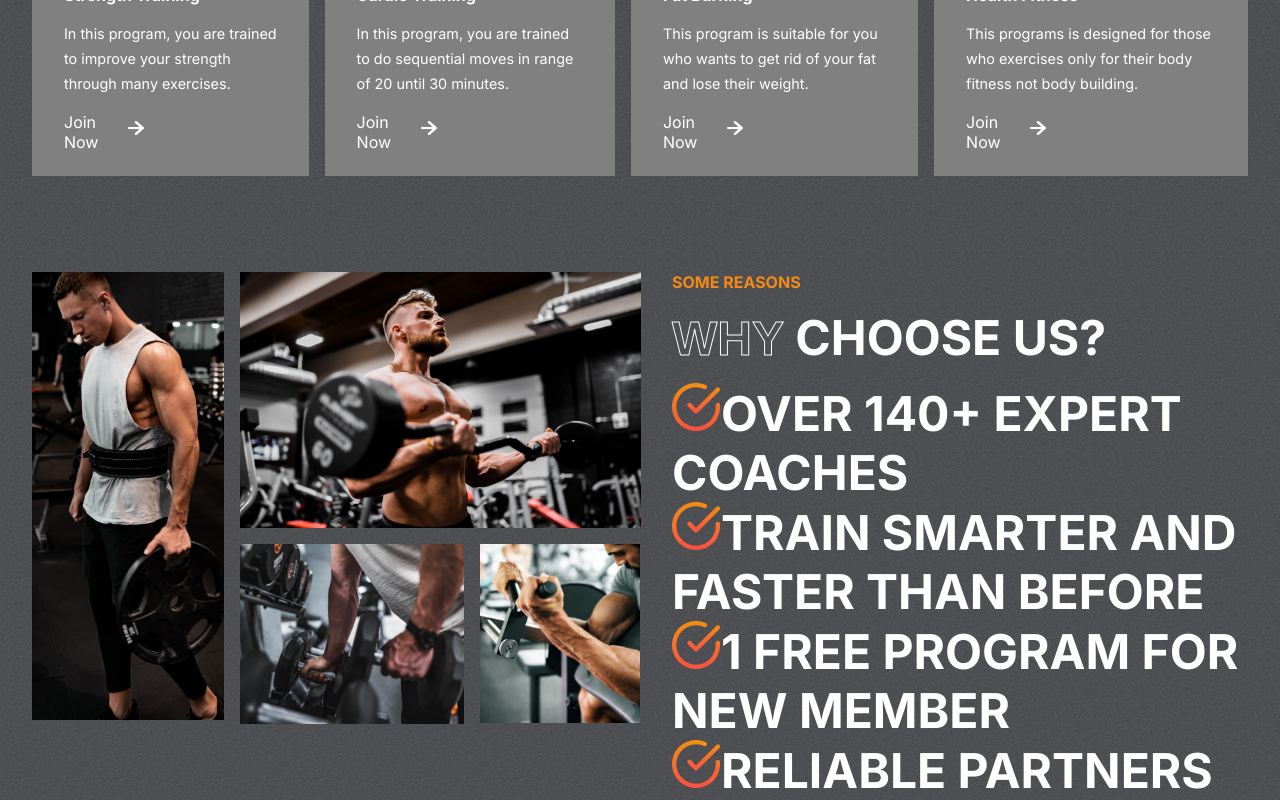
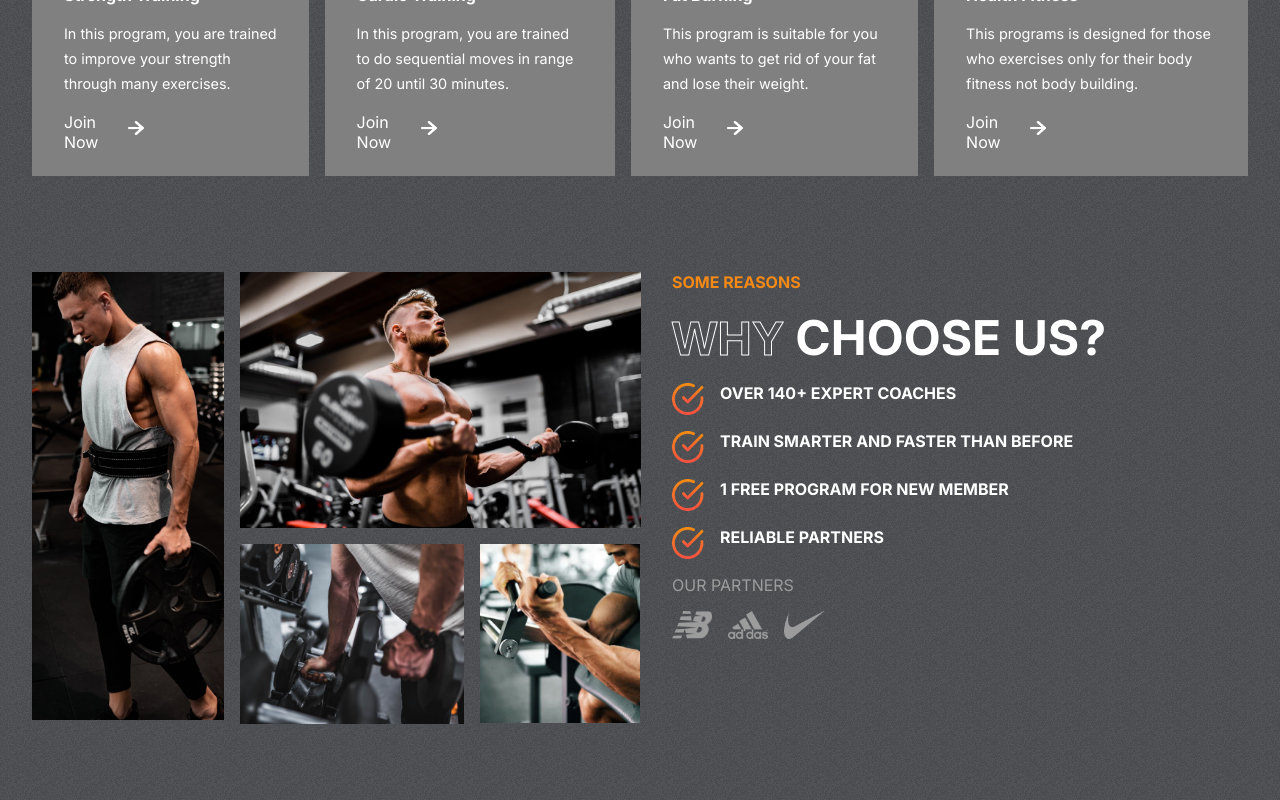
Before and after one commit to dnfarhana/Gym-Website-Using-React-JS, a React (Create React App) app: page / in a window 1280 px wide. Shown: the part 1007-1807 px from the top of the page. Built offline with nearby package versions, Linux system fonts and the light colour scheme; the HTML template or start-up script is replaced by a standard one.

Commit message:
complete reasons

```diff
--- a/src/components/Reasons/Reasons.css
+++ b/src/components/Reasons/Reasons.css
@@ -51,3 +51,24 @@
     font-size: 3rem;
     font-weight: bold;
 }
+.details-r{
+    display: flex;
+    flex-direction: column;
+    gap: 1rem;
+}
+.details-r div{
+    display: flex;
+    font-size: 1rem;
+    gap: 1rem;
+}
+.details-r>div>img{
+    width: 2rem;
+    height: 2rem;
+}
+.partners{
+    display: flex;
+    gap: 1rem;
+}
+.partners>img{
+    width: 2.5rem;
+}
--- a/src/components/Reasons/Reasons.jsx
+++ b/src/components/Reasons/Reasons.jsx
@@ -43,6 +43,12 @@
                         <span>RELIABLE PARTNERS</span>
                     </div>
                 </div>
+                <span style={{color: 'var(--gray)', fontWeight: 'normal'}}>OUR PARTNERS</span>
+                <div className="partners">
+                    <img src={nb} alt="" />
+                    <img src={adidas} alt="" />
+                    <img src={nike} alt="" />
+                </div>
             </div>
         </div>
     );
```
